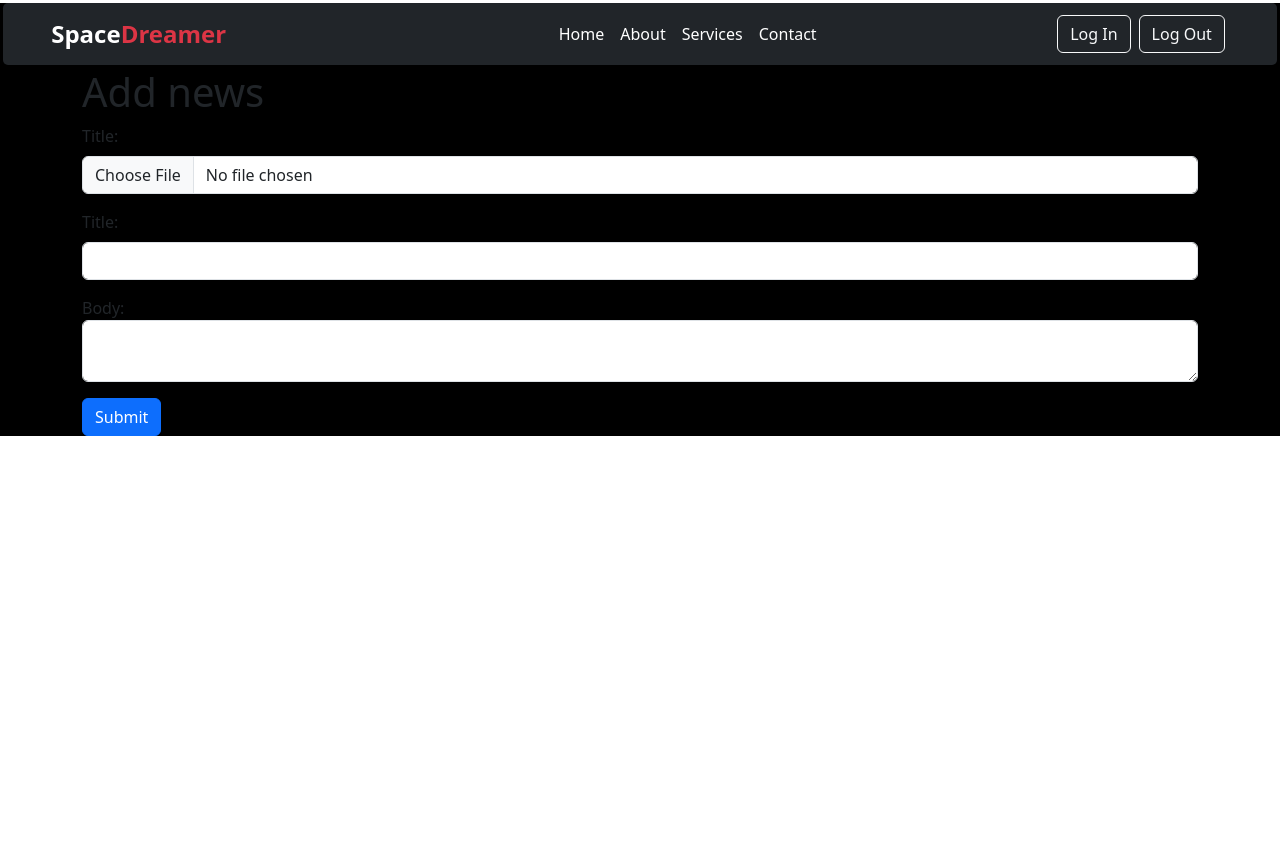
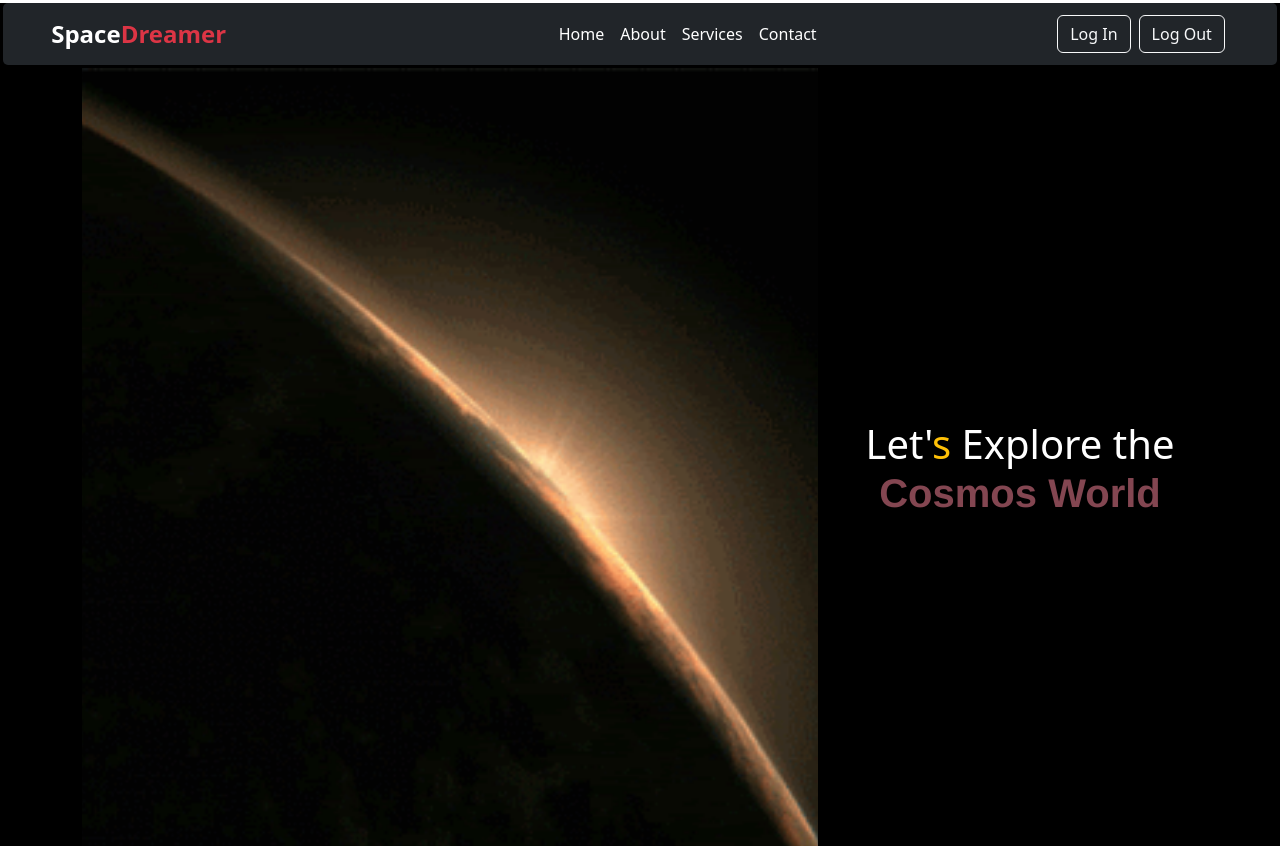
Before and after one commit to abhaysinghthakur197/SpaceDreamer--FullStack, a React (Create React App) app in the folder client/space-dreamer/: page /addnews in a window 1280 px wide. Shown: the top 846 px of the page. Before the commit the page ends 800 px from the top, so only its background shows below. Built offline with nearby package versions, Linux system fonts and the light colour scheme.

Commit message:
updated addnews page

```diff
--- a/client/space-dreamer/src/component/Addnews/Addnews.jsx
+++ b/client/space-dreamer/src/component/Addnews/Addnews.jsx
@@ -1,33 +1,34 @@
-import React from 'react'
-import { Container } from 'react-bootstrap';
+import React from 'react';
+import { Container, Row, Col } from 'react-bootstrap';
+import Articleform from './Articleform/Articleform';
+
+
 
 const Addnews = () => {
     return (
 
         <Container>
             <div>
-                <h1>Add news</h1>
-                <form >
-                <div class="mb-3">
-                    <label for="coverImage" class="form-label">Title: </label>
-                    <input type="file" class="form-control" id="coverImage" name="coverImage" aria-describedby="coverImage" />
+                <div>
+                    <Row>
+                        <Col lg={8} xm={12}>
+                            <img src={process.env.PUBLIC_URL + 'addArticleGif.gif'} alt="addArticleImg" className='img-fluid' width={2500} style={{height: '100vh', objectFit: 'cover' }} />
+                        </Col>
+                        <Col lg={4} >
+                            <h1 className='text-center text-white my-5'>Let'<span className='text-warning'>s</span>  Explore the <br></br><span style={{ fontWeight: 'bolder', fontFamily: 'Helvetica, Arial, sans-serif', color: '#834651' }}>Cosmos World</span></h1>
+                        </Col>
+
+                    </Row>
+
                 </div>
-                <div class="mb-3">
-                    <label for="title" class="form-label">Title: </label>
-                    <input type="text" class="form-control" id="title" name="title" aria-describedby="title" />
+                <div className="d-flex align-items-center justify-content-center mt-5">
+                    <Articleform/>
                 </div>
-
-                <div class="mb-3">
-                    <label for="body">Body: </label>
-                    <textarea name="body" id="body" class="form-control"></textarea>
-                </div>
-
-                <div class="mb-3">
-                   <button class="btn btn-primary">Submit</button>
-                </div>
-                </form>
             </div>
-        </Container>
+            <div>
+                <h1>footer</h1>
+            </div>
+        </Container >
     )
 }
 
```
Also changed, not shown: client/space-dreamer/public/addArticleGif.gif (added).
